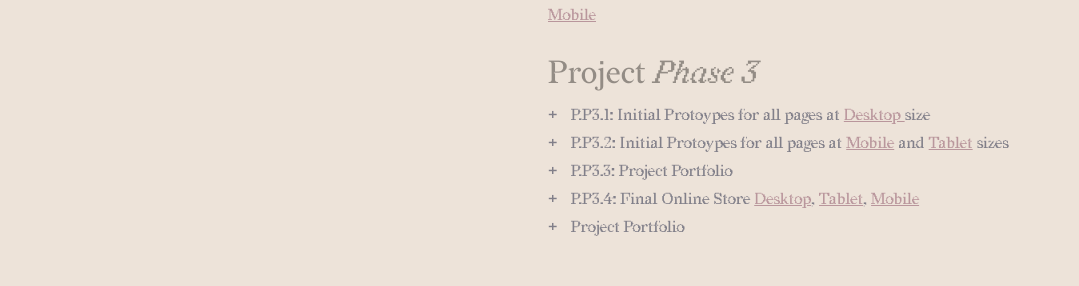
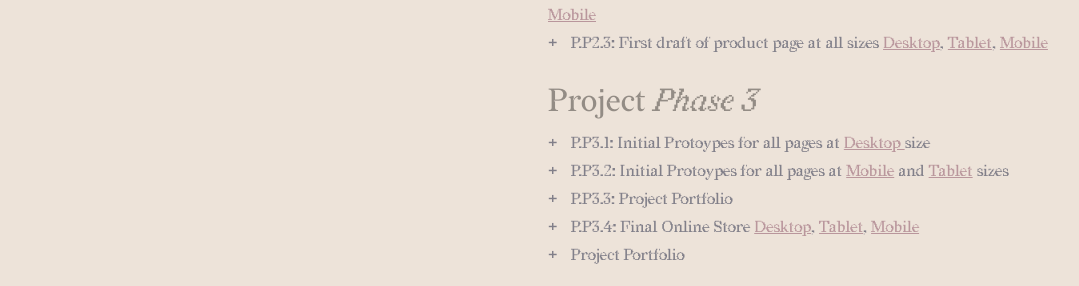
Before and after one commit to SmellyLuca/avt415, a plain HTML site: page index.html in a window 1280 px wide. Shown: the part 794-1080 px from the top of the page, without its empty margins (92-1171 px from the left). Before the commit the page ends 1052 px from the top, so only its background shows below. Drawn offline with Linux system fonts and the light colour scheme.

Commit message:
Add files via upload

```diff
--- a/index.html
+++ b/index.html
@@ -40,6 +40,7 @@
 			<dd>P.P2.1: <a href="https://www.figma.com/proto/QOG9DA87Wp6Huggv73SICb/P2.1%3A-Brief-style-guide?page-id=0%3A1&node-id=0%3A1&viewport=639%2C503%2C0.42&scaling=min-zoom" target="_blank">Brief style guide</a></dd>
 			<dd>P.P2.2: First draft of homepage at all sizes <a href="https://www.figma.com/proto/5cGUGcduZnvHVl0oMc7yHW/P2.2%3A-First-draft-of-desktop-homepage?page-id=0%3A1&node-id=1-2&viewport=541%2C396%2C0.52&scaling=min-zoom" target="_blank">Desktop</a>, <a href="https://www.figma.com/proto/VJJMCb2AxTvXSweQu0do3T/P2.2%3A-First-draft-of-tablet-homepage?page-id=0%3A1&node-id=2-2&viewport=281%2C158%2C0.37&scaling=scale-down" target="_blank"> Tablet</a>, <a href="https://www.figma.com/proto/SHwZQNii8YnAqpLLLsZvrX/P2.2%3A-First-draft-of-mobile-homepage?page-id=0%3A1&node-id=1-2&viewport=-393%2C-776%2C1.18&scaling=scale-down" target="_blank"> Mobile</a> </dd>
 			<dd>P.P2.2: First draft of inventory page at all sizes <a href="https://www.figma.com/proto/5cGUGcduZnvHVl0oMc7yHW/P2.2%3A-First-draft-of-desktop-homepage?page-id=0%3A1&node-id=1-2&viewport=541%2C396%2C0.52&scaling=min-zoom" target="_blank">Desktop</a>, <a href="https://www.figma.com/proto/VJJMCb2AxTvXSweQu0do3T/P2.2%3A-First-draft-of-tablet-homepage?page-id=0%3A1&node-id=2-2&viewport=281%2C158%2C0.37&scaling=scale-down" target="_blank"> Tablet</a>, <a href="https://www.figma.com/proto/SHwZQNii8YnAqpLLLsZvrX/P2.2%3A-First-draft-of-mobile-homepage?page-id=0%3A1&node-id=1-2&viewport=-393%2C-776%2C1.18&scaling=scale-down" target="_blank"> Mobile</a> </dd>
+			<dd>P.P2.3: First draft of product page at all sizes <a href="https://www.figma.com/proto/5cGUGcduZnvHVl0oMc7yHW/P2.2%3A-First-draft-of-desktop-homepage?page-id=0%3A1&node-id=1-2&viewport=541%2C396%2C0.52&scaling=min-zoom" target="_blank">Desktop</a>, <a href="https://www.figma.com/proto/VJJMCb2AxTvXSweQu0do3T/P2.2%3A-First-draft-of-tablet-homepage?page-id=0%3A1&node-id=2-2&viewport=281%2C158%2C0.37&scaling=scale-down" target="_blank"> Tablet</a>, <a href="https://www.figma.com/proto/SHwZQNii8YnAqpLLLsZvrX/P2.2%3A-First-draft-of-mobile-homepage?page-id=0%3A1&node-id=1-2&viewport=-393%2C-776%2C1.18&scaling=scale-down" target="_blank"> Mobile</a> </dd>
 
 		</dl>
 
```
